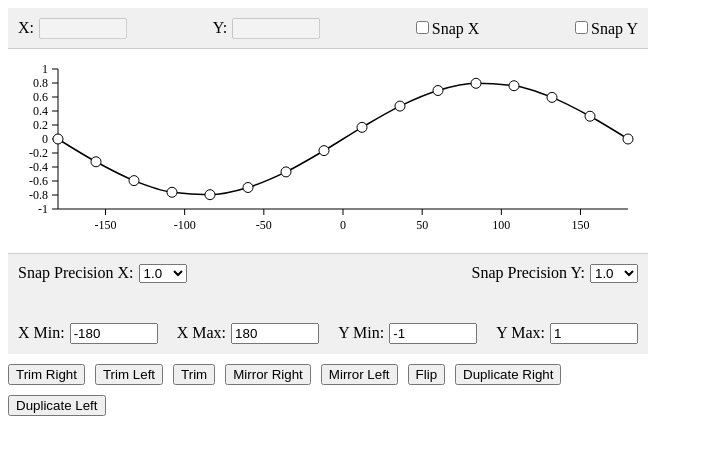
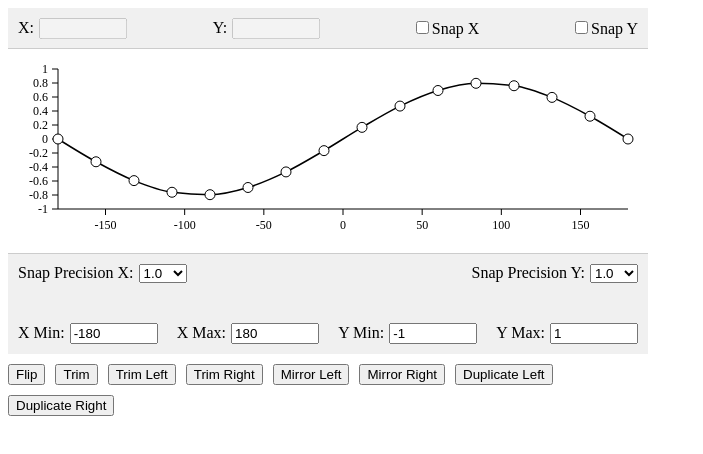
Before and after one commit to timkondratev/aero-curves, a React (Vite) app: page / in a window 1280 px wide. Shown: the top 454 px of the page, without its empty margins (0-703 px from the left). Built offline with nearby package versions, Linux system fonts and the light colour scheme; the HTML template or start-up script is replaced by a standard one.

Commit message:
Add duplicateRight, duplicateLeft, reorder buttons

```diff
--- a/src/Graph.tsx
+++ b/src/Graph.tsx
@@ -125,8 +125,8 @@ export function Graph({ width, height }: GraphProps) {
           [axis]: axis === "x" && snapX
             ? snapValue(value, snapPrecisionX) // Apply snapping for X
             : axis === "y" && snapY
-            ? snapValue(value, snapPrecisionY) // Apply snapping for Y
-            : value,
+              ? snapValue(value, snapPrecisionY) // Apply snapping for Y
+              : value,
         };
       });
       return next;
@@ -368,14 +368,48 @@ export function Graph({ width, height }: GraphProps) {
     });
   };
 
-  // TODO
+  // Update duplicateRight to delete only points within the length of the duplicated part
   const duplicateRight = () => {
+    const selectedPoints = Array.from(selectedIndices).map(i => points[i]);
+    if (selectedPoints.length === 0) return; // Prevent crash if no points are selected
 
+    const maxX = Math.max(...selectedPoints.map(p => p.x));
+    const minX = Math.min(...selectedPoints.map(p => p.x));
+    const duplicated = selectedPoints.map(p => ({ x: maxX + (p.x - minX), y: p.y }));
+    const duplicationLength = maxX - minX;
+
+    setPoints(prev => {
+      const filtered = prev.filter(p => p.x <= maxX || p.x > maxX + duplicationLength); // Remove points only within the duplicated range
+            return [...filtered, ...duplicated].sort((a, b) => {
+        const dx = a.x - b.x;
+        if (dx !== 0) return dx;
+
+        const dy = a.y - b.y;
+        return b.y >= 0 ? -dy : dy;
+      });
+    });
   };
 
-  // TODO
+  // Implement duplicateLeft based on the provided duplicateRight function
   const duplicateLeft = () => {
+    const selectedPoints = Array.from(selectedIndices).map(i => points[i]);
+    if (selectedPoints.length === 0) return; // Prevent crash if no points are selected
 
+    const maxX = Math.max(...selectedPoints.map(p => p.x));
+    const minX = Math.min(...selectedPoints.map(p => p.x));
+    const duplicated = selectedPoints.map(p => ({ x: minX - (maxX - p.x), y: p.y }));
+    const duplicationLength = maxX - minX;
+
+    setPoints(prev => {
+      const filtered = prev.filter(p => p.x >= minX || p.x < minX - duplicationLength); // Remove points only within the duplicated range
+      return [...duplicated, ...filtered].sort((a, b) => {
+        const dx = a.x - b.x;
+        if (dx !== 0) return dx;
+
+        const dy = a.y - b.y;
+        return b.y >= 0 ? dy : -dy; // INFO: dy Flipped compared to duplicateRight implementation
+      });
+    });
   };
 
   return (
@@ -638,14 +672,14 @@ export function Graph({ width, height }: GraphProps) {
 
       {/* Selection Manipulation Panel */}
       <div style={{ display: "flex", flexWrap: "wrap", gap: "10px", marginTop: "10px" }}>
+        <button onClick={flip}>Flip</button>
+        <button onClick={trim}>Trim</button>
+        <button onClick={trimLeft}>Trim Left</button>
         <button onClick={trimRight}>Trim Right</button>
-        <button onClick={trimLeft}>Trim Left</button>
-        <button onClick={trim}>Trim</button>
+        <button onClick={mirrorLeft}>Mirror Left</button>
         <button onClick={mirrorRight}>Mirror Right</button>
-        <button onClick={mirrorLeft}>Mirror Left</button>
-        <button onClick={flip}>Flip</button>
+        <button onClick={duplicateLeft}>Duplicate Left</button>
         <button onClick={duplicateRight}>Duplicate Right</button>
-        <button onClick={duplicateLeft}>Duplicate Left</button>
       </div>
     </div>
   );
```
